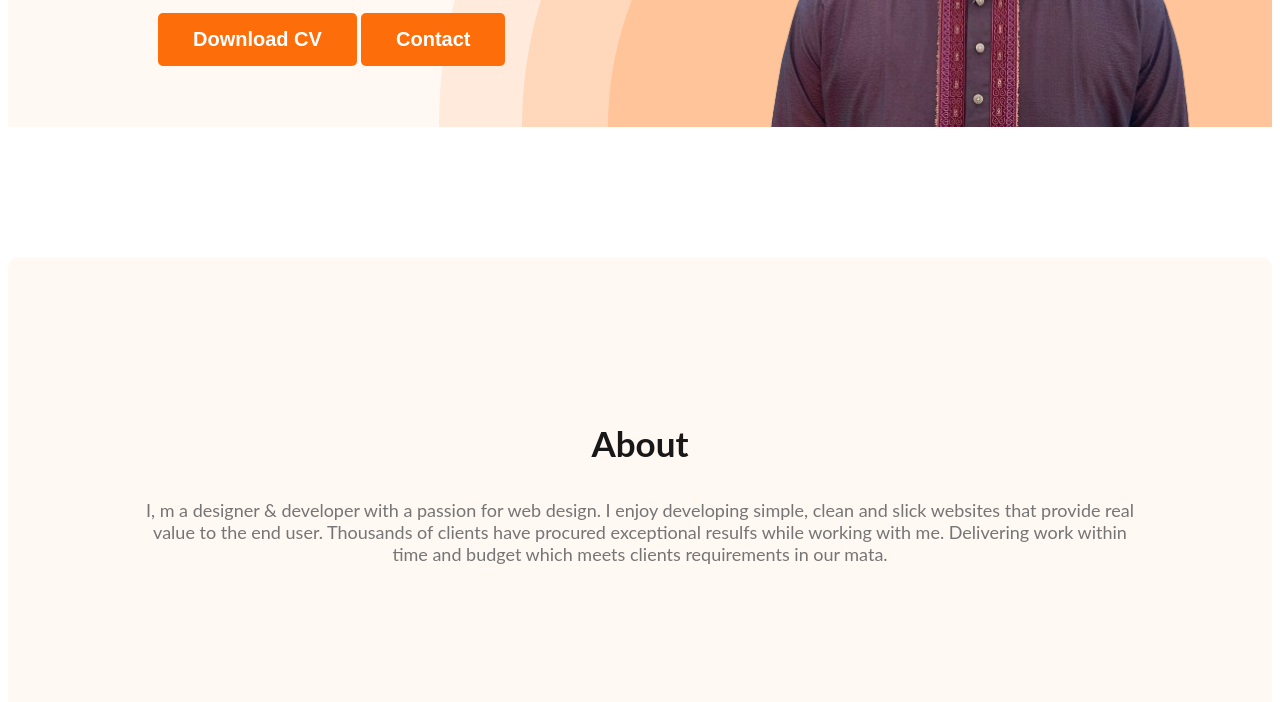
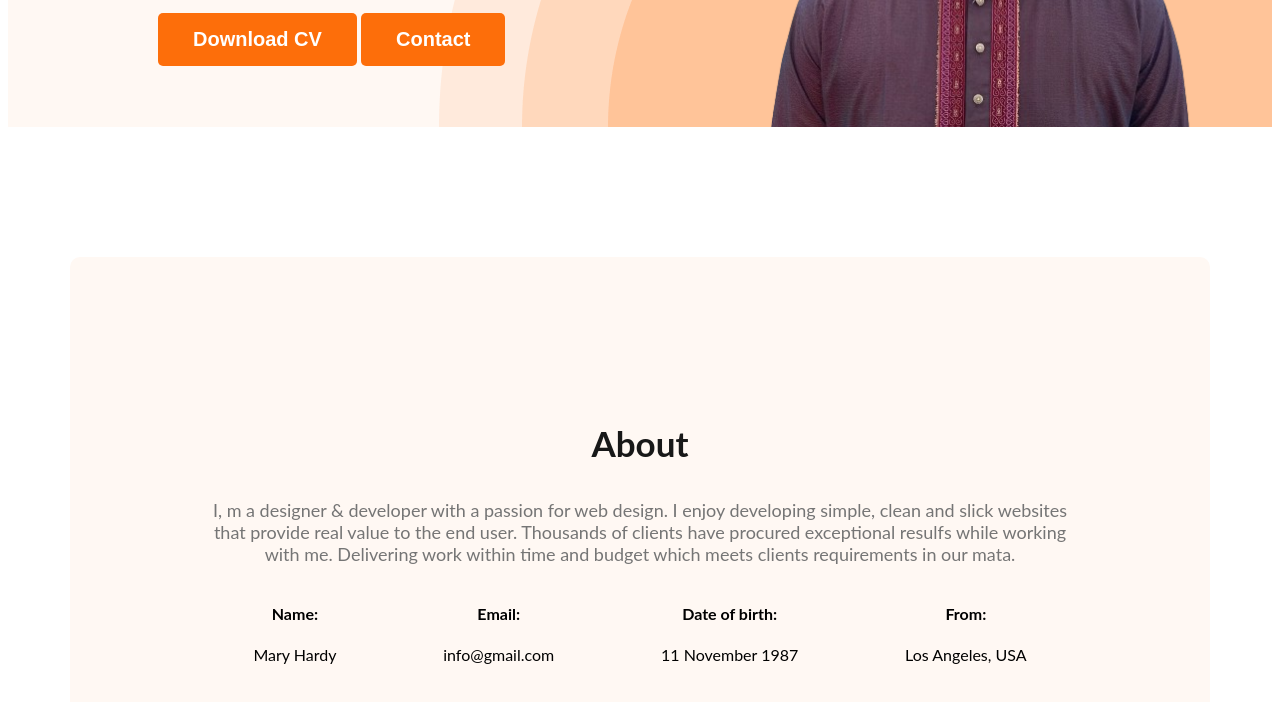
Before and after one commit to kamrulseo91/web-developer-portfolio, a plain HTML site: page index.html in a window 1280 px wide. Shown: the part 550-1252 px from the top of the page. Drawn offline with Linux system fonts and the light colour scheme.

Commit message:
added about information

```diff
--- a/index.html
+++ b/index.html
@@ -1,16 +1,18 @@
 <!DOCTYPE html>
 <html lang="en">
+
 <head>
     <meta charset="UTF-8">
     <meta name="viewport" content="width=device-width, initial-scale=1.0">
     <title>Web Developer Portfolio</title>
     <link rel="preconnect" href="https://fonts.googleapis.com">
-<link rel="preconnect" href="https://fonts.gstatic.com" crossorigin>
-<link href="https://fonts.googleapis.com/css2?family=Open+Sans:wght@800&display=swap" rel="stylesheet">
+    <link rel="preconnect" href="https://fonts.gstatic.com" crossorigin>
+    <link href="https://fonts.googleapis.com/css2?family=Open+Sans:wght@800&display=swap" rel="stylesheet">
 
-   <link rel="stylesheet" href="styles/portfolio.css">
+    <link rel="stylesheet" href="styles/portfolio.css">
 
 </head>
+
 <body>
     <header class="header">
         <nav>
@@ -25,22 +27,47 @@
             <div class="banner-content">
                 <h3 class="banner-greeting">Hi, I am</h3>
                 <h1 class="banner-title">Mary Hardy</h1>
-                <p class="banner-description">Shot what able cold new see hold. Friendly as an betrayed formal he. Morning because as to society behaved moments.</p>
+                <p class="banner-description">Shot what able cold new see hold. Friendly as an betrayed formal he.
+                    Morning because as to society behaved moments.</p>
                 <button class="btn-primary">Download CV</button>
                 <button class="btn-primary">Contact</button>
             </div>
-            <img  class="profile-pic" src="images/Kamrul.png" alt="">
+            <img class="profile-pic" src="images/Kamrul.png" alt="">
         </div>
     </header>
     <main>
         <section class="about">
             <h3 class="section-title">About</h3>
-            <p class="section-description">I, m a designer & developer with a passion for web design. I enjoy developing simple, clean and slick websites that provide real value to the end user. Thousands of clients have procured exceptional resulfs while working with me. Delivering work within time and budget which meets clients requirements in our mata.</p>
+            <p class="section-description">I, m a designer & developer with a passion for web design. I enjoy developing
+                simple, clean and slick websites that provide real value to the end user. Thousands of clients have
+                procured exceptional resulfs while working with me. Delivering work within time and budget which meets
+                clients requirements in our mata.</p>
+            <div class="about-info-container">
+                <!-- .about-info*4>h4.info-title+p.info-description -->
+                <div class="about-info">
+                    <h4 class="info-title">Name:</h4>
+                    <p class="info-description">Mary Hardy</p>
+                </div>
+                <div class="about-info">
+                    <h4 class="info-title">Email:</h4>
+                    <p class="info-description">info@gmail.com</p>
+                </div>
+                <div class="about-info">
+                    <h4 class="info-title">Date of birth:</h4>
+                    <p class="info-description">11 November 1987</p>
+                </div>
+                <div class="about-info">
+                    <h4 class="info-title">From:
+                    </h4>
+                    <p class="info-description">Los Angeles, USA</p>
+                </div>
         </section>
+        </div>
 
     </main>
     <footer>
 
     </footer>
 </body>
+
 </html>
--- a/styles/portfolio.css
+++ b/styles/portfolio.css
@@ -107,3 +107,16 @@
     background: #fff8f3;
     margin: 130px 0;
 }
+/* main section styles */
+main{
+    max-width: 1140px;
+    margin: 0 auto;
+}
+.about-info-container{
+    display: flex;
+    justify-content: space-around;
+}
+.about-info{
+    text-align: center;
+
+}
```
